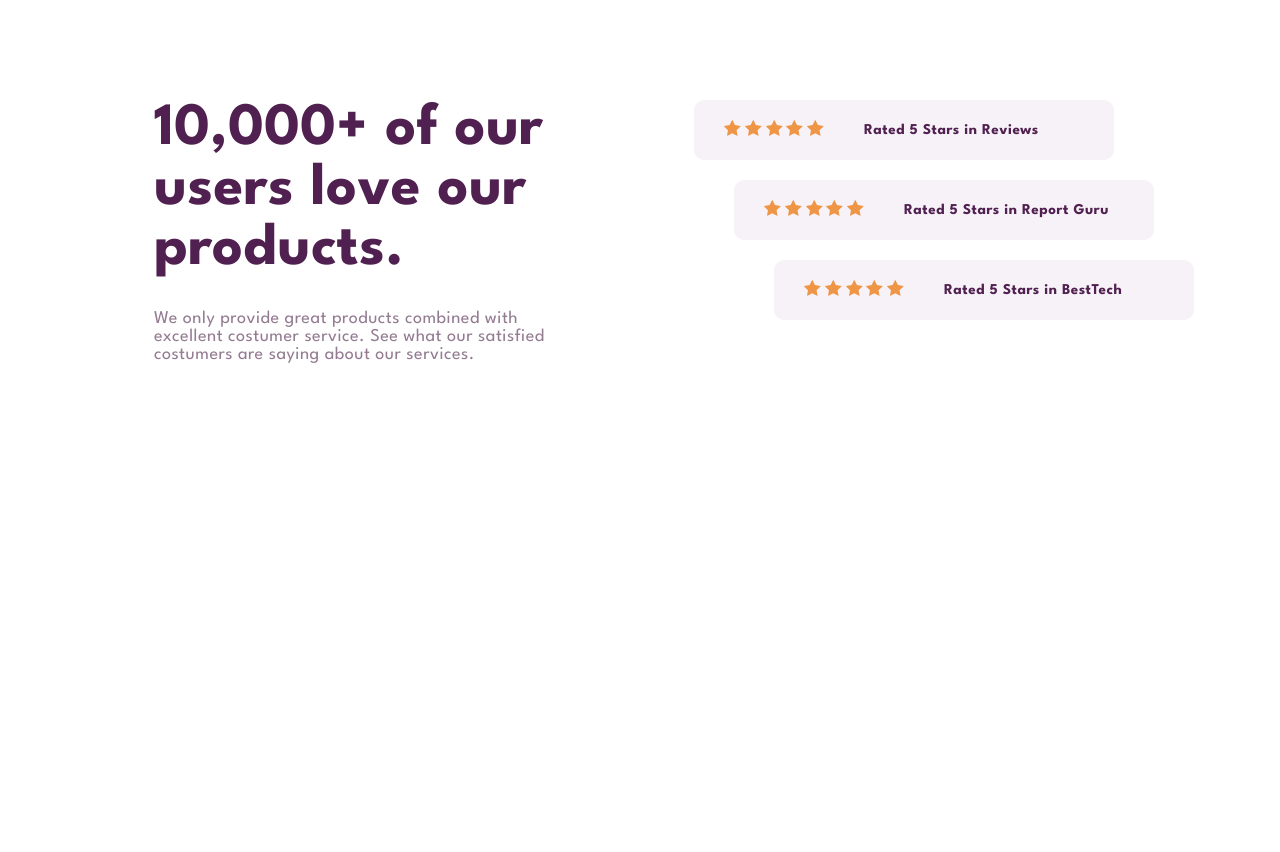
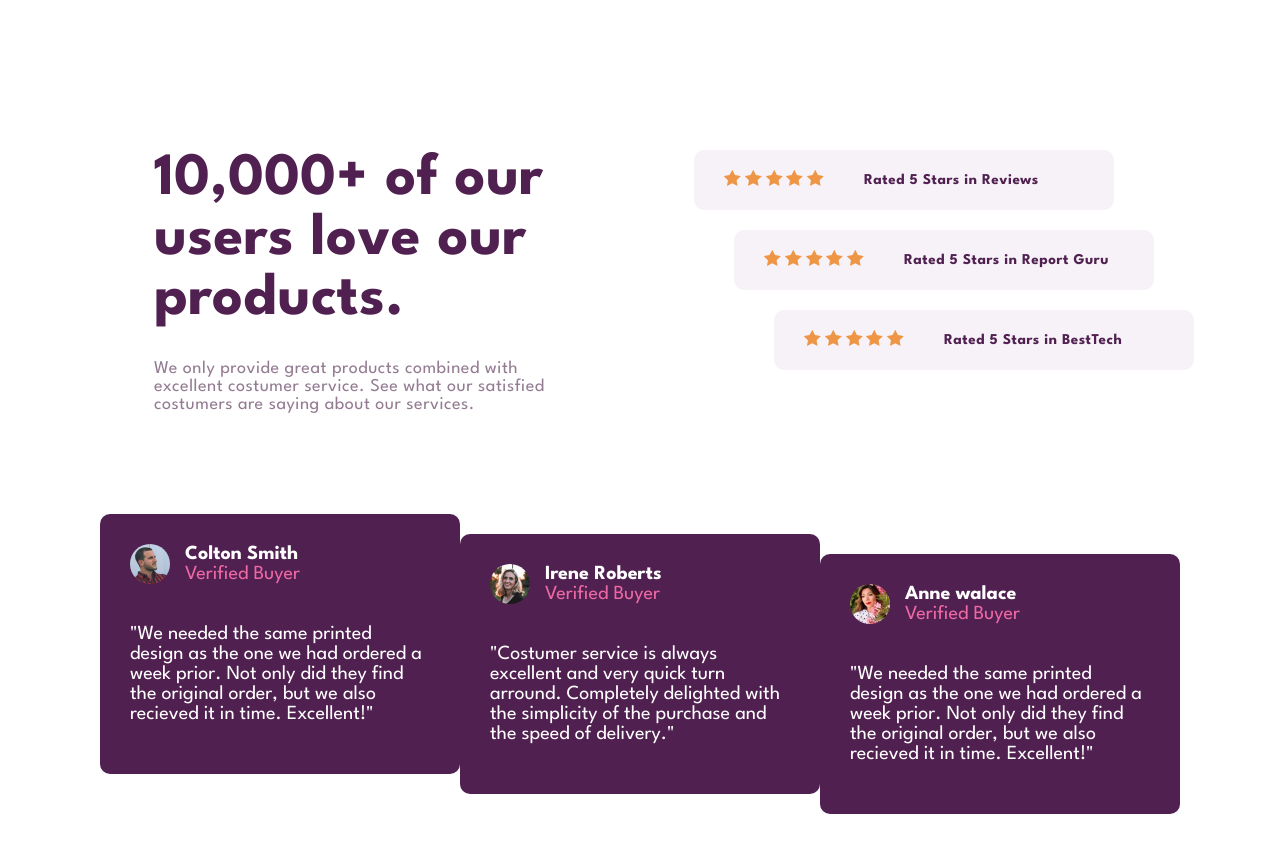
Before and after one commit to iamkoto/iamkoto.github.io, a plain HTML site: page index.html in a window 1280 px wide. Before the commit the page ends 800 px from the top, so only its background shows below. Drawn offline with Linux system fonts and the light colour scheme.

Commit message:
social proof bottom

```diff
--- a/Assets/SASS/Style.scss
+++ b/Assets/SASS/Style.scss
@@ -52,9 +52,13 @@ table {
 // fim do reset
 
 body {
+    display: flex;
+    flex-direction: column;
+    gap: 100px;
     font-family: 'League Spartan', sans-serif;
-    padding: 100px;
+    padding: 150px 100px;
     overflow: hidden;
+    position: relative;
 }
 
 .top {
@@ -115,6 +119,60 @@ body {
         &__rating3 {
             margin-left: 80px;
         }
+    }
+
+}
+
+.bottom {
+    display: flex;
+    justify-content: space-around;
+    font-size: 20px;
+
+    &-review {
+        display: flex;
+        flex-direction: column;
+        gap: 40px;
+        width: 300px;
+        height: 200px;
+        background-color: hsl(300, 43%, 22%);
+        border-radius: 10px;
+        color: #fff;
+        padding: 30px;
+
+        &__user {
+            display: flex;
+            align-items: center;
+            gap: 15px;
+
+            &-photo {
+                width: 40px;
+                height: 40px;
+                border-radius: 100%;
+            }
+
+            &-name {
+                font-weight: bold;
+            }
+
+            &-verify {
+               color: hsl(333, 80%, 67%);
+            }
+        }
 
     }
 }
+
+.bottom2 {
+    margin-top: 20px;
+}
+
+.bottom3 {
+    margin-top: 40px;
+}
+
+.background {
+    &-top {
+        z-index: -1;
+        position: absolute;
+    }
+}
--- a/index.html
+++ b/index.html
@@ -55,5 +55,44 @@
       </div>
     </div>
   </section>
+
+  <section class="bottom">
+    <div class="bottom-review bottom1">
+      <div class="bottom-review__user">
+        <img class="bottom-review__user-photo" src="./images/image-colton.jpg" alt="colton">
+        <div>
+          <p class="bottom-review__user-name">Colton Smith</p>
+          <p class="bottom-review__user-verify">Verified Buyer</p>
+        </div>
+      </div>
+      <p class="bottom-review__text">
+        "We needed the same printed design as the one we had ordered a week prior. Not only did they find the original order, but we also recieved it in time. Excellent!"
+      </p>
+    </div>
+    <div class="bottom-review bottom2">
+      <div class="bottom-review__user">
+        <img class="bottom-review__user-photo" src="./images/image-irene.jpg" alt="irene">
+        <div>
+          <p class="bottom-review__user-name">Irene Roberts</p>
+          <p class="bottom-review__user-verify">Verified Buyer</p>
+        </div>
+      </div>
+      <p class="bottom-review__text">
+        "Costumer service is always excellent and very quick turn arround. Completely delighted with the simplicity of the purchase and the speed of delivery."
+      </p>
+    </div>
+    <div class="bottom-review bottom3">
+      <div class="bottom-review__user">
+        <img class="bottom-review__user-photo" src="./images/image-anne.jpg" alt="anne">
+        <div>
+          <p class="bottom-review__user-name">Anne walace</p>
+          <p class="bottom-review__user-verify">Verified Buyer</p>
+        </div>
+      </div>
+      <p class="bottom-review__text">
+        "We needed the same printed design as the one we had ordered a week prior. Not only did they find the original order, but we also recieved it in time. Excellent!"
+      </p>
+    </div>
+  </section>
 </body>
 </html>
```
Also changed, not shown: Assets/Style.css, 1 other file.
